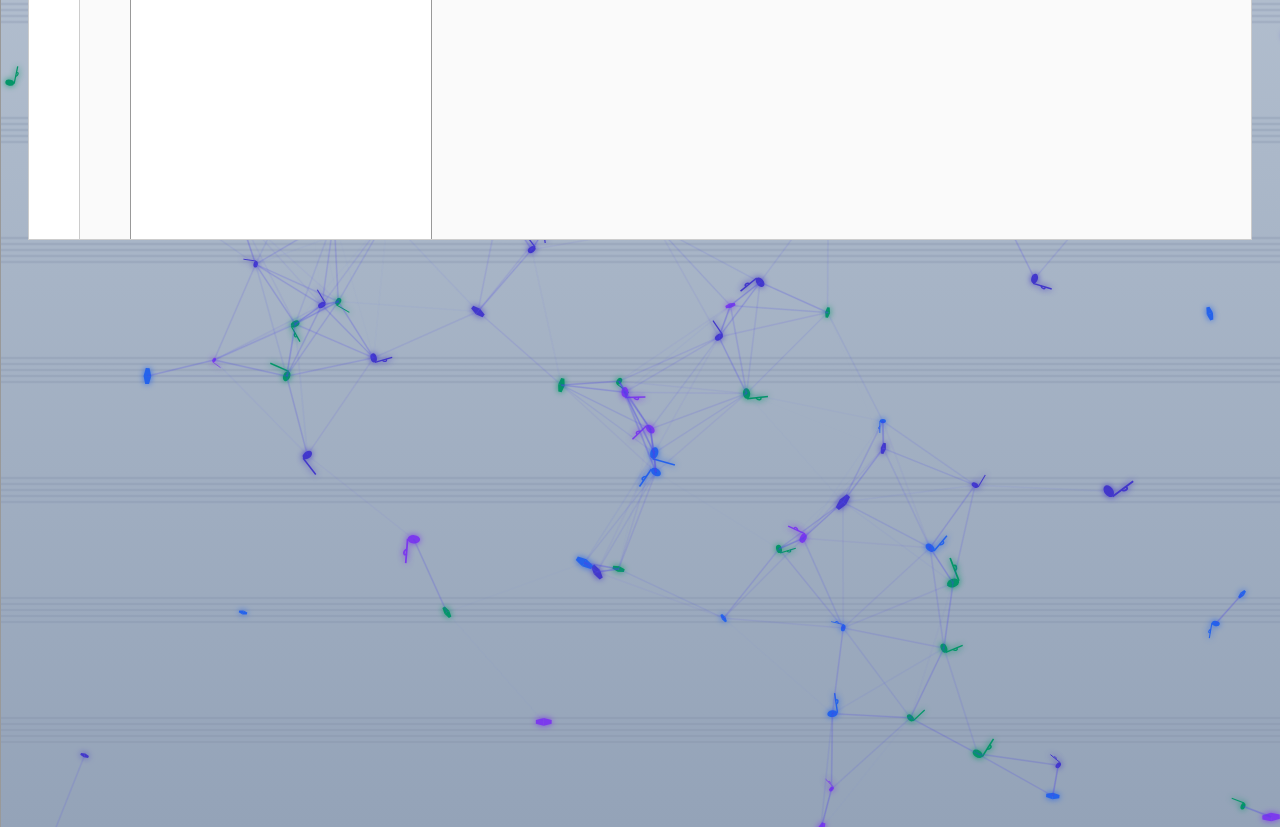
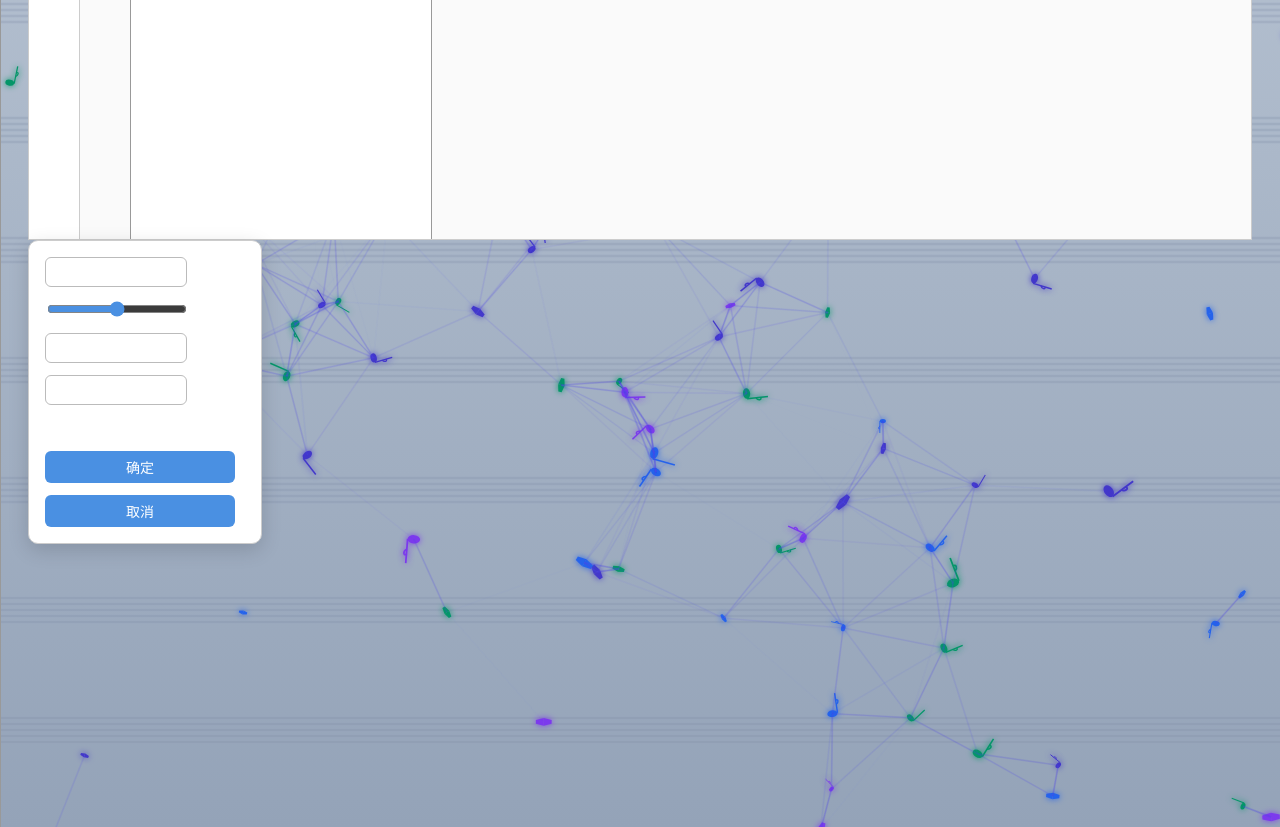
Before and after one commit to jerryzhou2/Auto-Left-Tune, a Flask app: template app/templates/MidiEditor.html in a window 1280 px wide. Shown: the part 773-1600 px from the top of the page. Run offline with Flask 3, Linux system fonts and the light colour scheme; the template is opened without the code that fills it, so the values that code supplies are empty; some libraries are stand-ins or nearby versions.

Commit message:
美化样式

```diff
--- a/app/static/css/MidiEditor-style.css
+++ b/app/static/css/MidiEditor-style.css
@@ -457,19 +457,60 @@ button {
     cursor: pointer;
 }
 
+#addBtnContainer {
+    position: fixed;
+    top: 20px;
+    left: 20px;
+    z-index: 999;
+
+    background: rgba(255, 255, 255, 0.95);
+    border-radius: 12px;
+    padding: 3px 4px;
+    /* 原来是 12px 16px，现缩小 */
+    box-shadow: 0 8px 20px rgba(0, 0, 0, 0.1);
+    border: 1px solid #e0e0e0;
+
+    display: none;
+    align-items: center;
+    gap: 8px;
+
+    transition: all 0.3s ease;
+}
+
+#addOneNote {
+    background-color: #4CAF50;
+    color: white;
+    padding: 6px 12px;
+    /* 原来是 10px 18px */
+    font-size: 14px;
+    /* 可适当调小字体 */
+    border: none;
+    border-radius: 8px;
+    cursor: pointer;
+    box-shadow: 0 4px 6px rgba(0, 0, 0, 0.1);
+    transition: all 0.2s ease-in-out;
+}
+
+#addOneNote:hover {
+    background-color: #45a049;
+    transform: translateY(-2px);
+}
+
 #addNoteContainer {
     position: absolute;
     display: none;
-    background-color: white;
+    background-color: #fff;
     border: 1px solid #ccc;
-    padding: 10px;
+    padding: 16px;
+    border-radius: 10px;
     z-index: 1000;
-    box-shadow: 0 2px 8px rgba(0, 0, 0, 0.2);
-    /* 新增 */
+    box-shadow: 0 6px 20px rgba(0, 0, 0, 0.15);
+
+    display: flex;
     flex-direction: column;
-    /* 垂直排列，可按需调整 */
-    gap: 10px;
-    /* 元素间间距，可按需调整 */
+    gap: 12px;
+    min-width: 200px;
+    font-family: "Segoe UI", Tahoma, Geneva, Verdana, sans-serif;
 }
 
 /* 输入框容器统一样式 */
--- a/app/static/js/MidiEditor/pianoRoll.js
+++ b/app/static/js/MidiEditor/pianoRoll.js
@@ -413,6 +413,8 @@ canvas.addEventListener('mousedown', (e) => {
     }
     if (e.button !== 0) return; // 只处理左键点击
 
+    addBtn.style.display = 'none';      // 点击任意地方鼠标隐藏
+
     const rect = canvas.getBoundingClientRect();
     const x = e.clientX - rect.left;                // 网页左上角为原点
     const y = e.clientY - rect.top;
```
